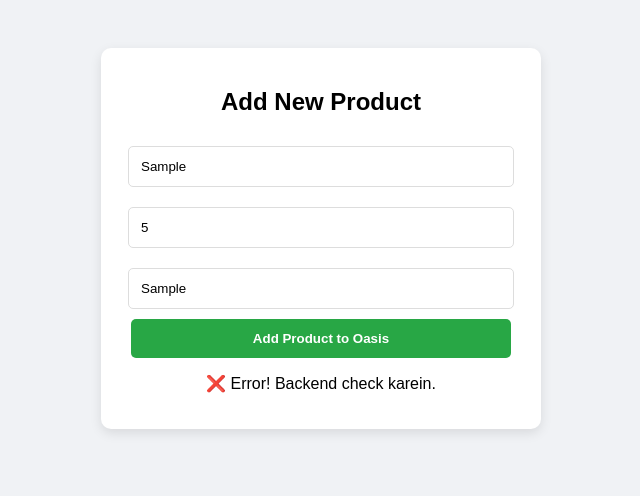
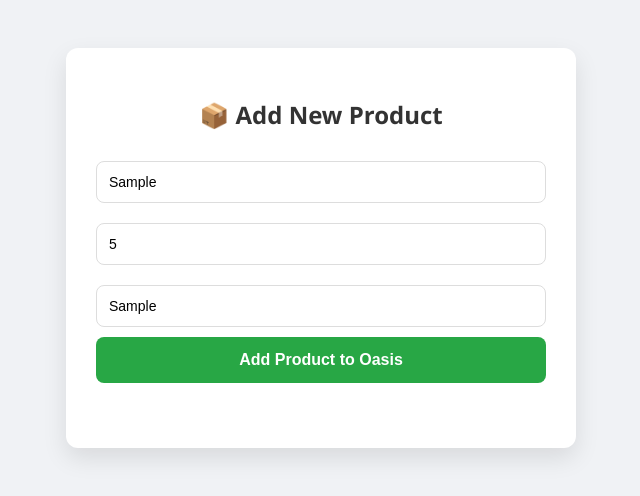
Before and after one commit to NeverPlayz7/oasis-frontend, a plain HTML site: page admin.html in a window 1280 px wide. Both pictures are taken after typing "Sample", "5", "Sample" into the empty fields and a click on the button "Add Product to Oasis". Shown: the whole page, without its empty margins (319-959 px from the left). Drawn offline with Linux system fonts and the light colour scheme; no server answers.

Commit message:
fixed backend link

```diff
--- a/admin.html
+++ b/admin.html
@@ -1,42 +1,41 @@
 <!DOCTYPE html>
-<html>
+<html lang="en">
 <head>
-    <title>Oasis Admin</title>
+    <meta charset="UTF-8">
+    <meta name="viewport" content="width=device-width, initial-scale=1.0">
+    <title>Oasis Admin - Add Product</title>
     <style>
-        body { font-family: sans-serif; padding: 40px; text-align: center; background: #f0f2f5; }
-        .box { background: white; padding: 20px; border-radius: 10px; max-width: 400px; margin: auto; box-shadow: 0 4px 12px rgba(0,0,0,0.1); }
-        input { width: 90%; padding: 12px; margin: 10px 0; border: 1px solid #ddd; border-radius: 5px; }
-        button { width: 95%; padding: 12px; background: #28a745; color: white; border: none; border-radius: 5px; cursor: pointer; font-weight: bold; }
+        body { font-family: 'Segoe UI', Tahoma, Geneva, Verdana, sans-serif; padding: 40px; text-align: center; background: #f0f2f5; }
+        .box { background: white; padding: 30px; border-radius: 12px; max-width: 450px; margin: auto; box-shadow: 0 10px 25px rgba(0,0,0,0.1); }
+        h2 { color: #333; margin-bottom: 20px; }
+        input { width: 100%; padding: 12px; margin: 10px 0; border: 1px solid #ddd; border-radius: 8px; box-sizing: border-box; font-size: 14px; }
+        button { width: 100%; padding: 14px; background: #28a745; color: white; border: none; border-radius: 8px; cursor: pointer; font-weight: bold; font-size: 16px; transition: 0.3s; }
+        button:hover { background: #218838; }
+        #msg { margin-top: 15px; font-weight: bold; padding: 10px; border-radius: 5px; }
+        .success { color: #155724; background: #d4edda; }
+        .error { color: #721c24; background: #f8d7da; }
     </style>
 </head>
 <body>
+
     <div class="box">
-        <h2>Add New Product</h2>
-        <input type="text" id="name" placeholder="Product Name">
+        <h2>📦 Add New Product</h2>
+        <input type="text" id="name" placeholder="Product Name (e.g. Shoes)">
         <input type="number" id="price" placeholder="Price (PKR)">
-        <input type="text" id="image" placeholder="Image Link (https://...)">
+        <input type="text" id="image" placeholder="Direct Image Link (.jpg or .png)">
+
         <button onclick="addProduct()">Add Product to Oasis</button>
-        <p id="msg"></p>
+
+        <div id="msg"></div>
     </div>
+
     <script>
         async function addProduct() {
-            const product = {
-                name: document.getElementById('name').value,
-                price: document.getElementById('price').value,
-                image: document.getElementById('image').value
-            };
-            const res = await fetch('oasis-backend-production-a7eb.up.railway.app', {
-                method: 'POST',
-                headers: { 'Content-Type': 'application/json' },
-                body: JSON.stringify(product)
-            });
-            if(res.ok) {
-                document.getElementById('msg').innerText = "✅ Mubarak! Product add ho gaya.";
-                document.querySelectorAll('input').forEach(i => i.value = '');
-            } else {
-                document.getElementById('msg').innerText = "❌ Error! Backend check karein.";
-            }
-        }
-    </script>
-</body>
-</html>
+            const msgDiv = document.getElementById('msg');
+            const name = document.getElementById('name').value;
+            const price = document.getElementById('price').value;
+            const image = document.getElementById('image').value;
+
+            // Basic validation
+            if(!name || !price || !image) {
+                msgDiv.innerText = "⚠️
```
